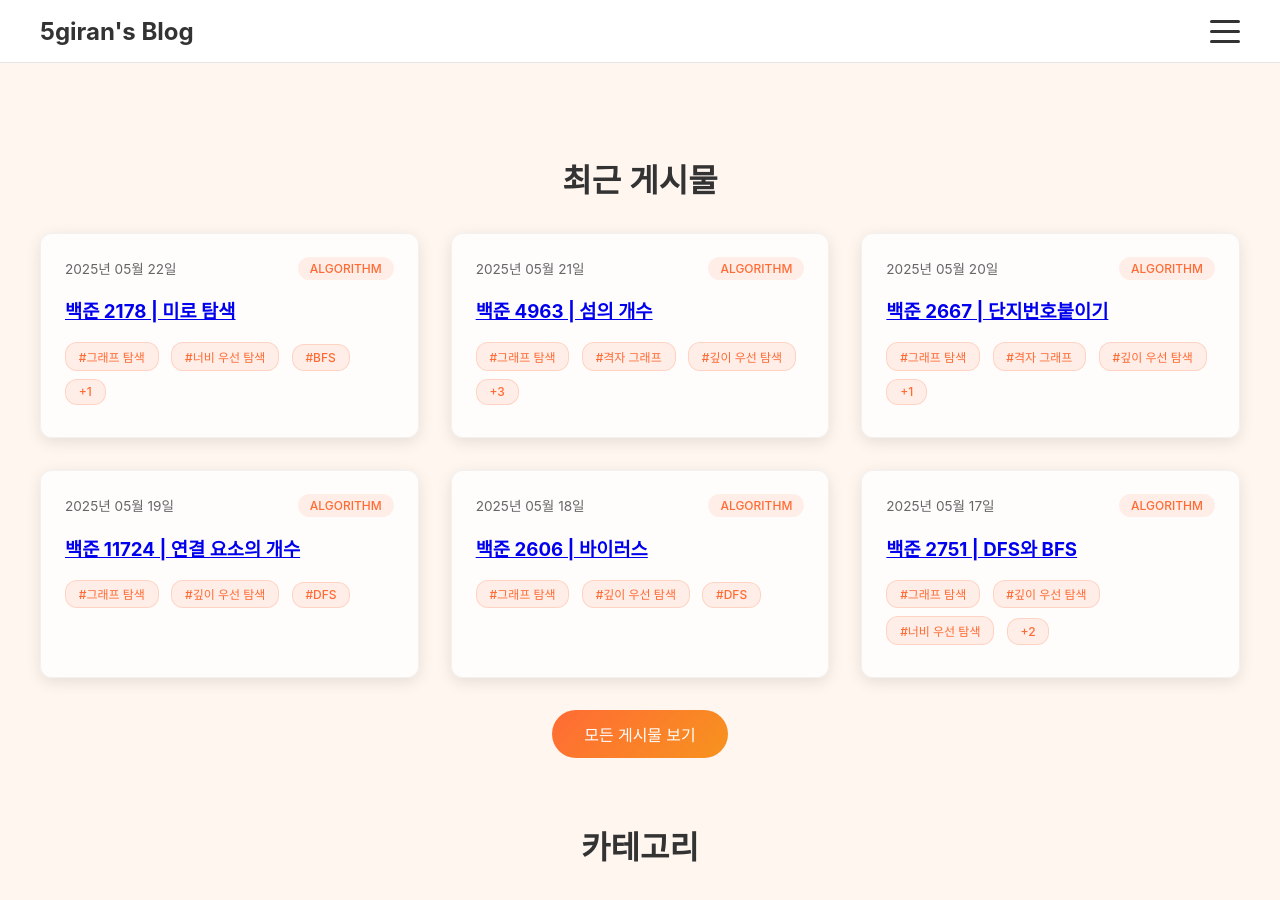
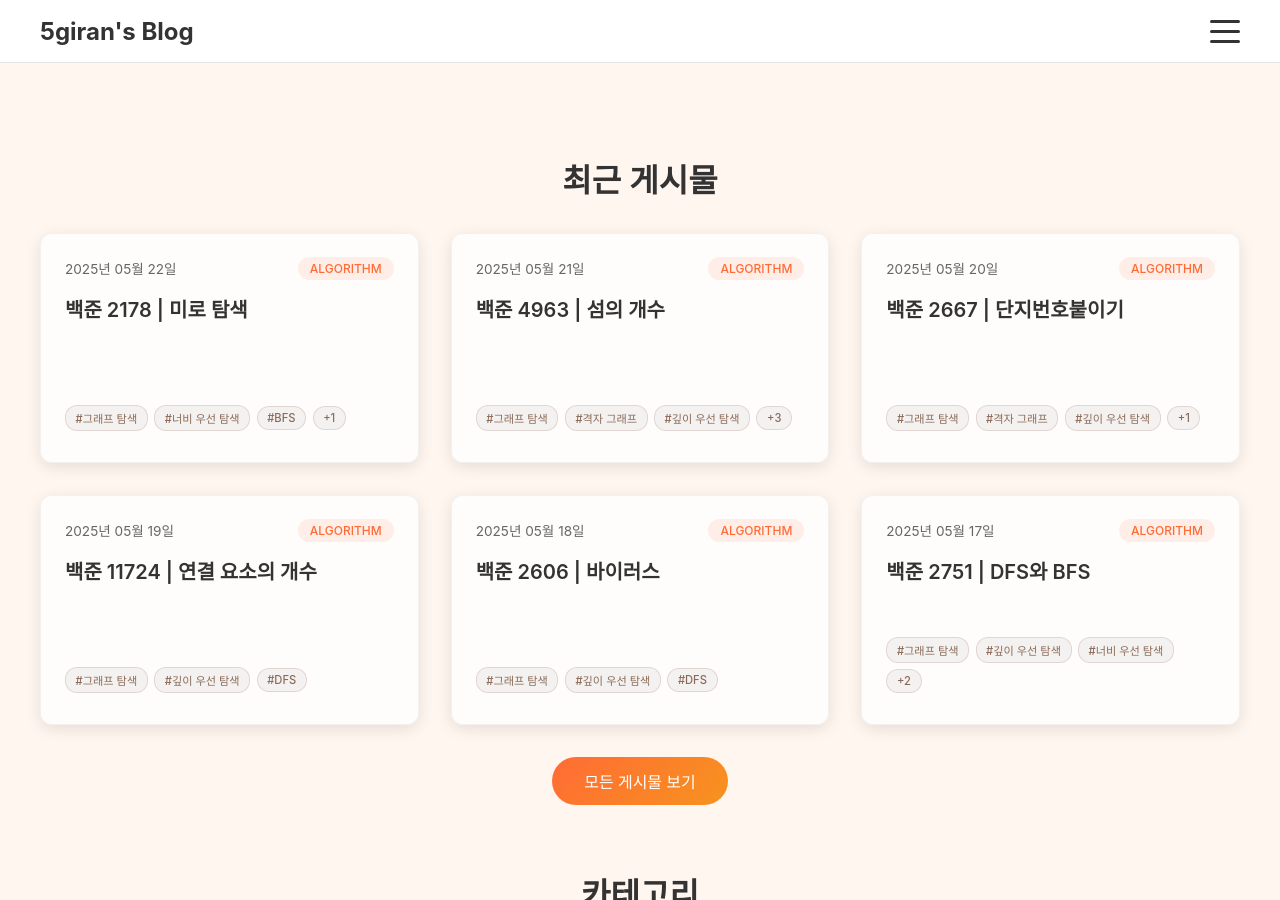
Before and after one commit to 5giran/5giran.github.io, a Jekyll site: the page built from index.md, in a window 1280 px wide and 900 px high. Built offline with Jekyll 4.4.1, drawn with Linux system fonts in a browser that asks for light colours; some web fonts are replaced.

Commit message:
Update: tags 조정 2

```diff
--- a/assets/css/hamburger-menu.css
+++ b/assets/css/hamburger-menu.css
@@ -418,6 +418,7 @@ body {
   margin-bottom: 2rem;
 }
 
+/* Post Card Styles - Ensuring consistent height */
 .post-card {
   background: rgba(255, 255, 255, 0.8);
   border-radius: 12px;
@@ -425,6 +426,9 @@ body {
   box-shadow: 0 4px 15px rgba(0, 0, 0, 0.1);
   transition: all 0.3s ease;
   border: 1px solid rgba(0, 0, 0, 0.05);
+  min-height: 180px;
+  display: flex;
+  flex-direction: column;
 }
 
 .post-card:hover {
@@ -459,39 +463,87 @@ body {
   color: #F7931E;
 }
 
-/* Post Tag Badges - Updated with lighter colors */
+/* Post Card Title */
+.post-card h3 {
+  margin: 0 0 1rem;
+  font-size: 1.25rem;
+  font-weight: 600;
+  flex-grow: 1;
+}
+
+.post-card h3 a {
+  color: #333;
+  text-decoration: none;
+  transition: color 0.3s ease;
+}
+
+.post-card h3 a:hover {
+  color: #FF6B35;
+}
+
+/* Post Tag Badges - Orange-Gray Mix */
 .post-tags {
-  margin-top: 0.75rem;
+  margin-top: auto;
+  min-height: 30px;
+  display: flex;
+  align-items: center;
+  flex-wrap: wrap;
 }
 
 .tag-badge {
   display: inline-block;
-  padding: 0.3rem 0.8rem;
+  padding: 0.25rem 0.6rem;
   border-radius: 12px;
-  font-size: 0.75rem;
+  font-size: 0.7rem;
   font-weight: 500;
-  margin-right: 0.5rem;
-  margin-bottom: 0.5rem;
-  background: rgba(255, 107, 53, 0.1);
-  color: #FF6B35;
-  border: 1px solid rgba(255, 107, 53, 0.2);
+  margin-right: 0.4rem;
+  margin-bottom: 0.4rem;
+  /* Orange-gray mix: gray base with orange tint */
+  background: rgba(150, 150, 150, 0.1);
+  color: #8B6B58; /* Brownish color mixing orange and gray */
+  border: 1px solid rgba(150, 100, 80, 0.2);
   transition: all 0.2s ease;
-  text-transform: none; /* 한극어 태그를 위해 대문자 변환 제거 */
-  letter-spacing: normal; /* 한국어 읽기 최적화를 위한 자간 초기화 */
 }
 
 .tag-badge:hover {
-  background: rgba(255, 107, 53, 0.15);
-  border-color: rgba(255, 107, 53, 0.3);
+  background: rgba(150, 100, 80, 0.15);
+  border-color: rgba(150, 100, 80, 0.3);
   transform: translateY(-1px);
 }
 
-/* Remove the old gradient tag styles */
-.tag-algorithm,
-.tag-ios {
-  display: none;
+.tag-placeholder {
+  display: inline-block;
+  height: 1px;
+  width: 1px;
+  visibility: hidden;
 }
 
+/* Post Excerpt */
+.post-excerpt {
+  color: #666;
+  line-height: 1.6;
+  margin: 0;
+}
+
+/* Categories Grid */
+.categories-grid {
+  display: grid;
+  grid-template-columns: repeat(auto-fit, minmax(250px, 1fr));
+  gap: 2rem;
+}
+
+.category-item {
+  background: rgba(255, 255, 255, 0.8);
+  border-radius: 12px;
+  overflow: hidden;
+  box-shadow: 0 4px 15px rgba(0, 0, 0, 0.1);
+  transition: all 0.3s ease;
+}
+
+.category-item:hover {
+  transform: translateY(-5px);
+  box-shadow: 0 8px 25px rgba(0, 0, 0, 0.15);
+}
 
 .category-item a {
   display: block;
@@ -723,6 +775,31 @@ body {
   margin-bottom: 2rem;
 }
 
+/* Back to Home Button */
+.btn-secondary {
+  display: inline-block;
+  padding: 0.75rem 2rem;
+  background: rgba(255, 107, 53, 0.1);
+  color: #FF6B35;
+  text-decoration: none;
+  border-radius: 25px;
+  font-weight: 500;
+  border: 2px solid #FF6B35;
+  transition: all 0.3s ease;
+}
+
+.btn-secondary:hover {
+  background: #FF6B35;
+  color: white;
+  transform: translateY(-2px);
+  box-shadow: 0 5px 15px rgba(255, 107, 53, 0.4);
+}
+
+.back-to-home {
+  text-align: center;
+  margin-top: 2rem;
+}
+
 /* Responsive for posts archive */
 @media (max-width: 768px) {
   .posts-archive {
```
